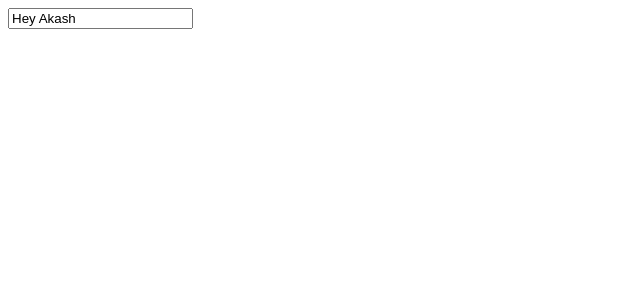
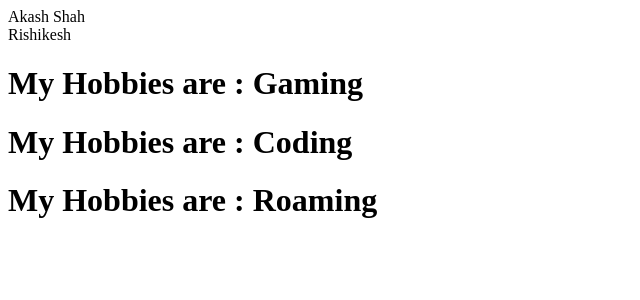
Before and after one commit to coding-destini/React-Hooks, a React (Create React App) app: page / in a window 1280 px wide. Shown: the top 300 px of the page, without its empty margins (0-640 px from the left). Built offline with nearby package versions, Linux system fonts and the light colour scheme.

Commit message:
add useContext hook

```diff
--- a/src/App.js
+++ b/src/App.js
@@ -4,6 +4,7 @@ import UseReducer from './Components/UseReducer/UseReducer'
 import UseEffect from './Components/UseEffect/UseEffect'
 import UseRef from './Components/UseRef/UseRef'
 import UseLayoutEffect from './Components/UseLayoutEffect/UseLayoutEffect'
+import UseContext from './Components/UseContext/UseContext'
 
 export default function App() {
   return (
@@ -12,7 +13,8 @@ export default function App() {
       {/* <UseReducer />  */}
       {/* <UseEffect />  */}
       {/* <UseRef />  */}
-      <UseLayoutEffect />
+      {/* <UseLayoutEffect />  */}
+      <UseContext />
     </div>
   )
 }
--- /dev/null
+++ b/src/Components/UseContext/ComA.js
@@ -0,0 +1,22 @@
+import React, { useContext } from 'react'
+import {MyContext} from './UseContext'
+
+const ComA = () => {
+  const data = useContext(MyContext);
+  console.log(data)
+
+
+  return (
+    <div>
+      {data.name} <br/>
+      {data.Location}
+      {
+        data.Hobbies.map((h)=>{
+          return  <h1>My Hobbies are : {h}</h1>
+        })
+      }
+    </div>
+  )
+}
+
+export default ComA
--- /dev/null
+++ b/src/Components/UseContext/ComB.js
@@ -0,0 +1,12 @@
+import React from 'react'
+import ComA from './ComA'
+
+const ComB = () => {
+  return (
+    <div>
+      <ComA />
+    </div>
+  )
+}
+
+export default ComB
--- /dev/null
+++ b/src/Components/UseContext/Main.js
@@ -0,0 +1,12 @@
+import React from 'react'
+import ComB from './ComB'
+
+const Main = () => {
+  return (
+    <div>
+        <ComB />
+    </div>
+  )
+}
+
+export default Main
--- /dev/null
+++ b/src/Components/UseContext/UseContext.js
@@ -0,0 +1,21 @@
+import React, { createContext } from 'react'
+import Main from './Main';
+
+export const MyContext = createContext(null);
+
+const UseContext = () => {
+  return (
+    <MyContext.Provider  value={{
+        name :"Akash Shah", Location : "Rishikesh",
+        Hobbies :["Gaming","Coding","Roaming"]
+    }
+    }  >
+    <div>
+        <Main />
+    </div>
+    </MyContext.Provider>
+
+  )
+}
+
+export default UseContext
```
